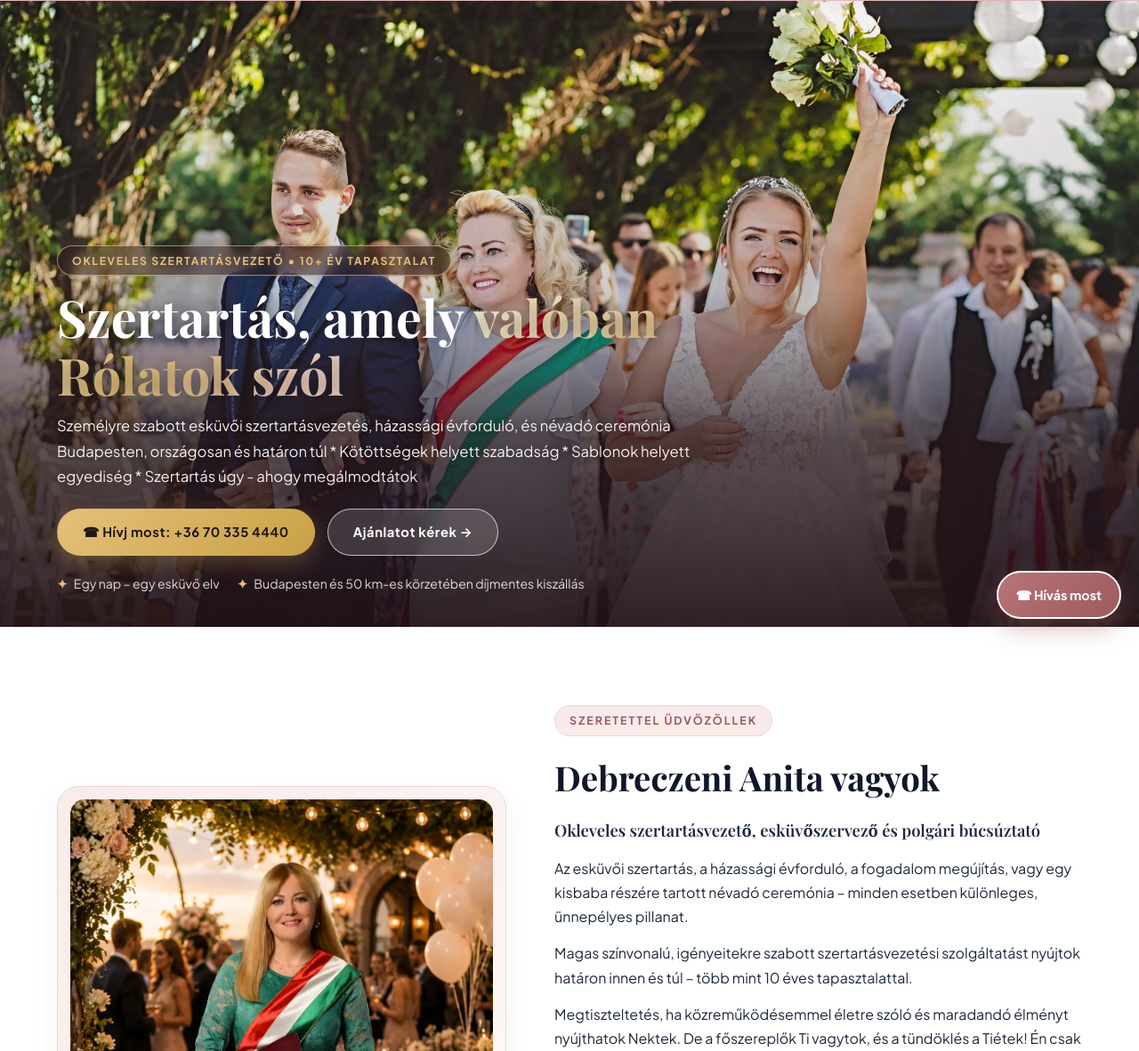
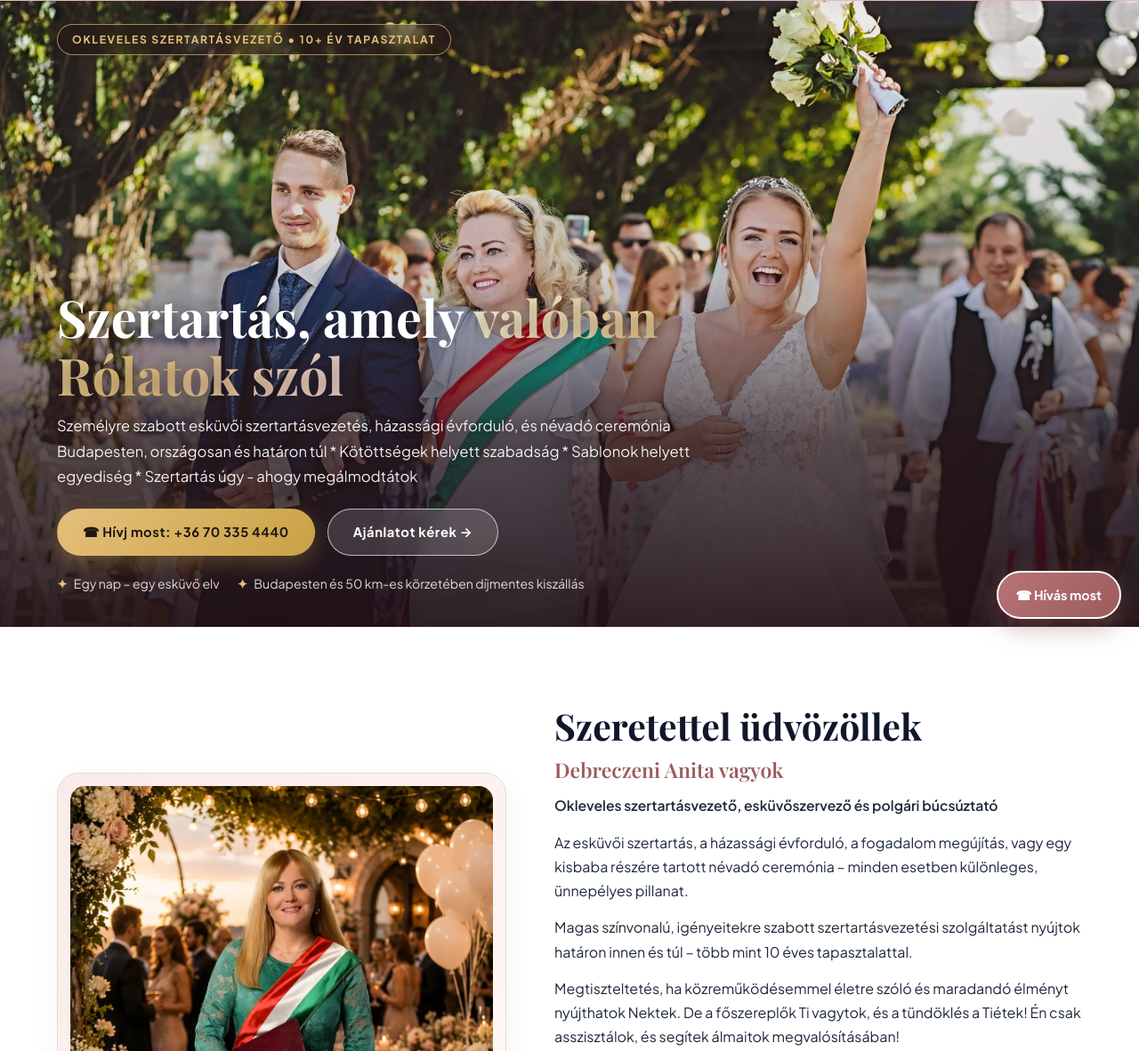
Before and after one commit to ADebre11/szertartasmester, a plain HTML site: page index.html in a window 1280 px wide. Shown: the part 84-1266 px from the top of the page at 89% size. Drawn offline with nearby package versions, Linux system fonts and the light colour scheme; a web font is replaced by a local one.

Commit message:
Apply Anita's round 2 feedback: hero badge above groom, larger greeting, TikTok icon

```diff
--- a/app.js
+++ b/app.js
@@ -57,8 +57,11 @@
                 <img src="${h.image}" alt="${SITE_DATA.brand.name}" class="hero-bg" />
                 <div class="hero-overlay"></div>
                 <div class="container hero-container">
+                    <div class="hero-badge-top">
+                        <div class="hero-badge">${h.badge}</div>
+                    </div>
                     <div class="hero-content">
-                        <div class="hero-badge">${h.badge}</div>
+                        <div class="hero-badge hero-badge-mobile">${h.badge}</div>
                         <h1 class="hero-title">${h.title}</h1>
                         <p class="hero-desc">${h.description}</p>
                         <div class="hero-ctas">
@@ -83,8 +86,8 @@
                         <img src="${a.photo}" alt="${SITE_DATA.brand.name} szertartásvezető" loading="lazy" />
                     </div>
                     <div class="about-copy">
-                        <span class="eyebrow">${a.eyebrow}</span>
-                        <h2>${a.title}</h2>
+                        <h2 class="about-greeting">${a.eyebrow}</h2>
+                        <h3 class="about-name">${a.title}</h3>
                         <p class="about-lead">${a.lead}</p>
                         ${a.paragraphs.map((p) => `<p>${p}</p>`).join("")}
                         <div class="about-highlights">
@@ -480,6 +483,8 @@
     function renderFooter() {
         const b = SITE_DATA.brand;
         const subHtml = (b.subtitleLines || [b.subtitle]).join("<br/>");
+        const tiktokHref = b.tiktok || "#footer-mount";
+        const tiktokAttrs = b.tiktok ? 'target="_blank" rel="noopener noreferrer"' : 'title="TikTok oldal hamarosan"';
         el("footer-mount").innerHTML = `
             <div class="footer">
                 <div class="container">
@@ -493,9 +498,19 @@
                                 </div>
                             </div>
                             <p style="margin:0 0 14px 0;font-size:0.9rem;">${b.location}</p>
-                            <div style="display:flex;gap:12px;">
-                                <a href="${b.facebook}" target="_blank" rel="noopener noreferrer" class="btn btn-footer-social">Facebook</a>
-                                <a href="${b.instagram}" target="_blank" rel="noopener noreferrer" class="btn btn-footer-social">Instagram</a>
+                            <div style="display:flex;flex-wrap:wrap;gap:10px;">
+                                <a href="${b.facebook}" target="_blank" rel="noopener noreferrer" class="btn btn-footer-social">
+                                    <svg width="15" height="15" viewBox="0 0 24 24" fill="currentColor" aria-hidden="true"><path d="M22.675 0H1.325C.593 0 0 .593 0 1.325v21.351C0 23.407.593 24 1.325 24H12.82v-9.294H9.692v-3.622h3.128V8.413c0-3.1 1.893-4.788 4.659-4.788 1.325 0 2.463.099 2.795.143v3.24l-1.918.001c-1.504 0-1.795.715-1.795 1.763v2.313h3.587l-.467 3.622h-3.12V24h6.116c.73 0 1.323-.593 1.323-1.325V1.325C24 .593 23.407 0 22.675 0z"/></svg>
+                                    <span>Facebook</span>
+                                </a>
+                                <a href="${b.instagram}" target="_blank" rel="noopener noreferrer" class="btn btn-footer-social">
+                                    <svg width="15" height="15" viewBox="0 0 24 24" fill="currentColor" aria-hidden="true"><path d="M12 2.163c3.204 0 3.584.012 4.85.07 3.252.148 4.771 1.691 4.919 4.919.058 1.265.069 1.645.069 4.849 0 3.205-.012 3.584-.069 4.849-.149 3.225-1.664 4.771-4.919 4.919-1.266.058-1.644.07-4.85.07-3.204 0-3.584-.012-4.849-.07-3.26-.149-4.771-1.699-4.919-4.92-.058-1.265-.07-1.644-.07-4.849 0-3.204.013-3.583.07-4.849.149-3.227 1.664-4.771 4.919-4.919 1.266-.057 1.645-.069 4.849-.069zm0-2.163c-3.259 0-3.667.014-4.947.072-4.358.2-6.78 2.618-6.98 6.98-.059 1.281-.073 1.689-.073 4.948 0 3.259.014 3.668.072 4.948.2 4.358 2.618 6.78 6.98 6.98 1.281.058 1.689.072 4.948.072 3.259 0 3.668-.014 4.948-.072 4.354-.2 6.782-2.618 6.979-6.98.059-1.28.073-1.689.073-4.948 0-3.259-.014-3.667-.072-4.947-.196-4.354-2.617-6.78-6.979-6.98-1.281-.059-1.69-.073-4.949-.073zm0 5.838c-3.403 0-6.162 2.759-6.162 6.162s2.759 6.163 6.162 6.163 6.162-2.759 6.162-6.163c0-3.403-2.759-6.162-6.162-6.162zm0 10.162c-2.209 0-4-1.79-4-4 0-2.209 1.791-4 4-4s4 1.791 4 4c0 2.21-1.791 4-4 4zm6.406-11.845c-.796 0-1.441.645-1.441 1.44s.645 1.44 1.441 1.44c.795 0 1.439-.645 1.439-1.44s-.644-1.44-1.439-1.44z"/></svg>
+                                    <span>Instagram</span>
+                                </a>
+                                <a href="${tiktokHref}" ${tiktokAttrs} class="btn btn-footer-social" aria-label="TikTok">
+                                    <svg width="15" height="15" viewBox="0 0 24 24" fill="currentColor" aria-hidden="true"><path d="M19.59 6.69a4.83 4.83 0 0 1-3.77-4.25V2h-3.45v13.67a2.89 2.89 0 0 1-2.88 2.5 2.89 2.89 0 0 1-2.89-2.89 2.89 2.89 0 0 1 2.89-2.89c.28 0 .54.04.79.1V9.01a6.34 6.34 0 0 0-.79-.05 6.34 6.34 0 0 0-6.34 6.34 6.34 6.34 0 0 0 6.34 6.34 6.34 6.34 0 0 0 6.33-6.34V8.69a8.18 8.18 0 0 0 4.78 1.52V6.76a4.85 4.85 0 0 1-1.01-.07z"/></svg>
+                                    <span>TikTok</span>
+                                </a>
                             </div>
                         </div>
                         <div>
--- a/data.js
+++ b/data.js
@@ -9,6 +9,7 @@ const SITE_DATA = {
         email: "anita@szertartasmester.hu",
         facebook: "https://www.facebook.com/szertartasmesteranita",
         instagram: "https://www.instagram.com/szertartasvezeto_anita",
+        tiktok: "",
         hours: "Minden hétköznap és hétvégén 8:00 – 20:00",
         location: "Budapest, Pest megye és országosan",
     },
--- a/style.css
+++ b/style.css
@@ -338,7 +338,7 @@ a {
     position: relative;
     min-height: 88vh;
     display: flex;
-    align-items: flex-end;
+    align-items: stretch;
     overflow: hidden;
     background: #2b1e20;
 }
@@ -359,20 +359,35 @@ a {
         to top,
         rgba(32, 16, 20, 0.92) 0%,
         rgba(38, 20, 24, 0.74) 30%,
-        rgba(42, 22, 26, 0.22) 54%,
-        rgba(42, 22, 26, 0.04) 100%
+        rgba(42, 22, 26, 0.20) 56%,
+        rgba(42, 22, 26, 0.08) 100%
     );
 }
 
 .hero-container {
+    position: relative;
+    z-index: 2;
     width: 100%;
+    display: flex;
+    flex-direction: column;
+    justify-content: space-between;
+    padding-top: 26px;
+}
+
+.hero-badge-top {
+    display: block;
+}
+
+.hero-badge.hero-badge-mobile {
+    display: none;
 }
 
 .hero-content {
     position: relative;
     z-index: 2;
     max-width: 820px;
-    padding: 250px 0 36px 0;
+    margin-top: auto;
+    padding: 40px 0 36px 0;
     color: #ffffff;
 }
 
@@ -474,17 +489,27 @@ a {
     border-radius: 16px;
 }
 
-.about-copy h2 {
+.about-copy .about-greeting {
     font-family: var(--font-serif);
-    font-size: clamp(1.85rem, 3vw, 2.5rem);
-    margin: 0 0 10px 0;
+    font-size: clamp(2rem, 3.2vw, 2.75rem);
+    font-weight: 700;
+    margin: 0 0 6px 0;
     color: var(--text-dark);
+    line-height: 1.15;
+}
+
+.about-copy .about-name {
+    font-family: var(--font-serif);
+    font-size: clamp(1.22rem, 1.8vw, 1.48rem);
+    font-weight: 600;
+    margin: 0 0 8px 0;
+    color: var(--rose-dark);
 }
 
 .about-lead {
-    font-family: var(--font-serif);
-    font-size: 1.15rem;
-    color: var(--rose-dark);
+    font-family: var(--font-sans);
+    font-size: 0.98rem;
+    color: var(--text-muted);
     font-weight: 600;
     margin: 0 0 18px 0;
 }
@@ -1492,6 +1517,16 @@ a {
         object-position: center 16%;
         display: block;
     }
+    .hero-container {
+        display: block;
+        padding-top: 0;
+    }
+    .hero-badge-top {
+        display: none;
+    }
+    .hero-badge.hero-badge-mobile {
+        display: inline-flex;
+    }
     .hero-overlay {
         top: 170px;
         bottom: 0;
```
